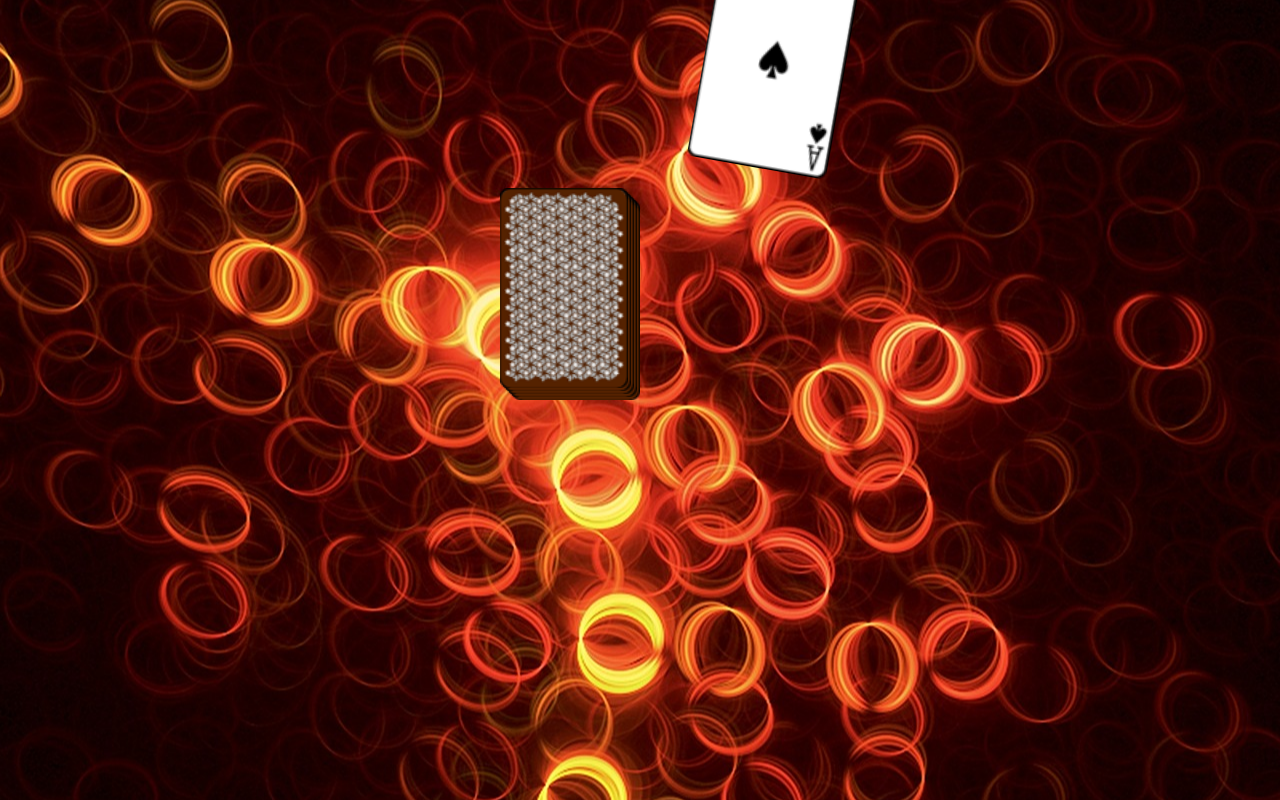
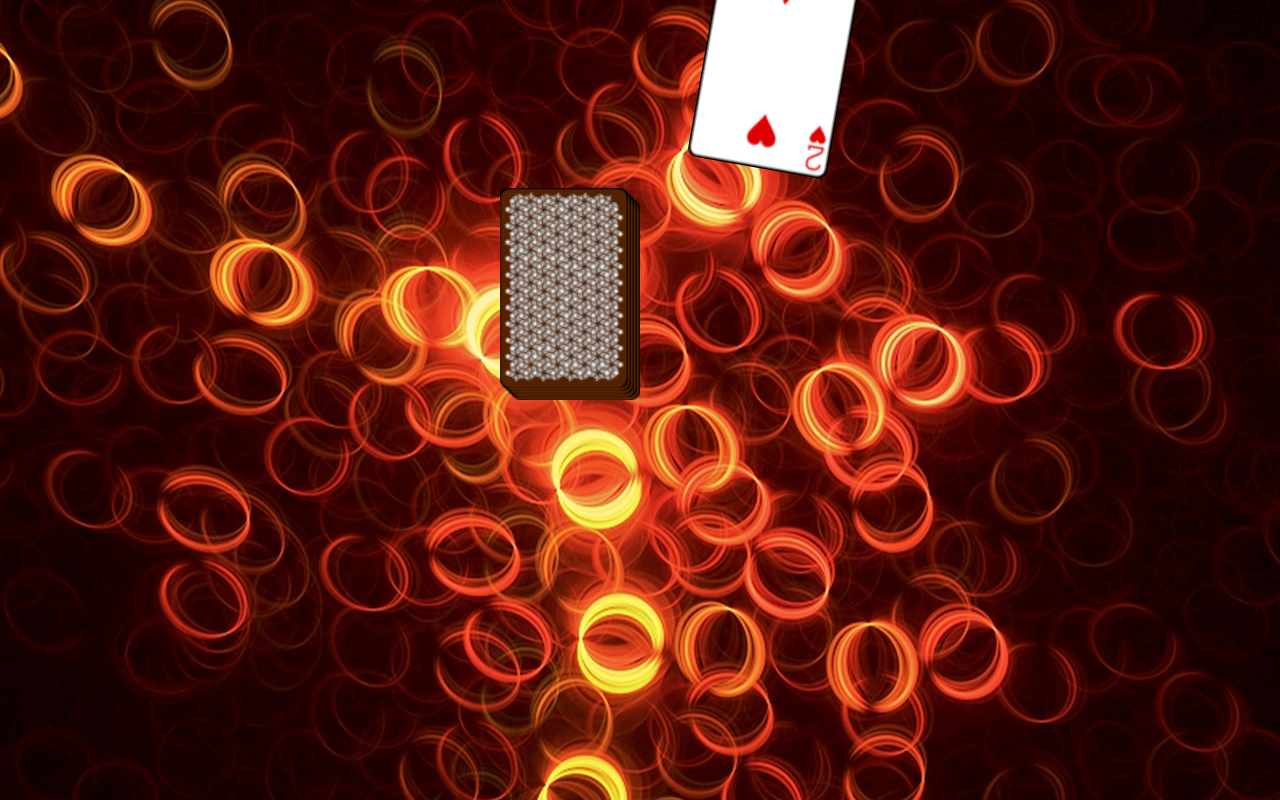
Before and after one commit to ZZDome/NG_RingOfFire, an Angular app in the folder RingOfFire/: page /game in a window 1280 px wide. Both pictures are taken after a click on the picture 564 px from the left and 287 px from the top of the page. Built offline with nearby package versions, Linux system fonts and the light colour scheme.

Commit message:
update pick card

```diff
--- a/RingOfFire/src/app/game/game.component.html
+++ b/RingOfFire/src/app/game/game.component.html
@@ -1,5 +1,6 @@
 <div class="field">
     <div class="cardStack">
+        <!-- card stack -->
         <img
             [ngStyle]="{'right.px': i * 3, 'bottom.px': i * 3}"
             *ngFor="
@@ -15,12 +16,20 @@
             src="../../assets/img/cards/card_cover.png"
             alt="card cover"
         >
+        <!-- stack for played cards -->
+        <img
+            *ngFor="let card of game.playedCards"
+            class="playedCard"
+            src="../../assets/img/cards/{{ card }}.png"
+            alt=""
+        >
+        <!-- current card (animation) -->
         <img
             *ngIf="pickCardAnimation"
             class="pickCard"
             style="right: 12px; bottom: 12px;"
-            src="../../assets/img/cards/ace_1.png"
-            alt="card ace_1"
+            src="../../assets/img/cards/{{ currentCard }}.png"
+            alt="{{currentCard}}"
         >
     </div>
 </div>
--- a/RingOfFire/src/app/game/game.component.sass
+++ b/RingOfFire/src/app/game/game.component.sass
@@ -13,6 +13,11 @@
     img
         position: absolute
         width: 8rem
+
+.playedCard
+    right: 12px
+    bottom: 12px
+    transform: scale(1.1) translateX(12rem) translateY(-13rem) rotate(10deg)
 
 .topCard
     cursor: pointer
--- a/RingOfFire/src/app/game/game.component.ts
+++ b/RingOfFire/src/app/game/game.component.ts
@@ -9,6 +9,7 @@ import { Game } from '../models';
 export class GameComponent {
 
   pickCardAnimation = false
+  currentCard = '';
   game: Game;
 
   constructor(){
@@ -25,6 +26,14 @@ export class GameComponent {
   }
 
   takeCard(){
-    this.pickCardAnimation = true
+    if (!this.pickCardAnimation) {
+      this.currentCard = this.game.stack.pop()
+      this.pickCardAnimation = true
+
+      setTimeout(() => {
+        this.game.playedCards.push(this.currentCard)
+        this.pickCardAnimation = false
+      }, 1250);
+    }
   }
 }
--- a/RingOfFire/src/app/models.ts
+++ b/RingOfFire/src/app/models.ts
@@ -5,7 +5,7 @@ export class Game {
     public currentPlayer: number = 0;
 
     constructor(){
-        for (let i = 0; i < 13; i++) {
+        for (let i = 1; i < 14; i++) {
             this.stack.push('ace_' + i );
             this.stack.push('clubs_' + i);
             this.stack.push('hearts_' + i);
```
